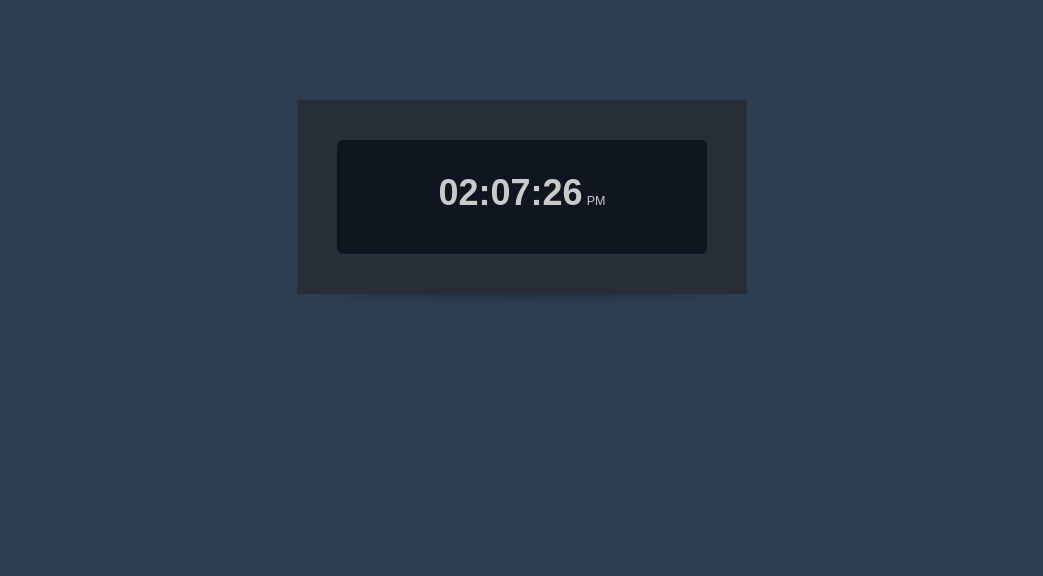
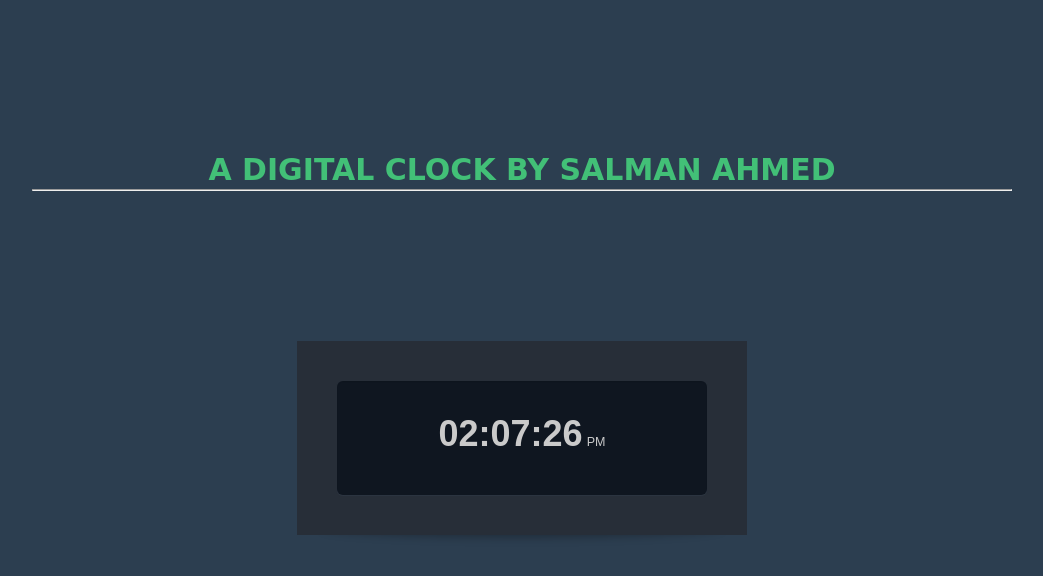
Before and after one commit to salman1237/digitalClock, a plain HTML site: page index.html in a window 1280 px wide. Shown: the whole page, without its empty margins (118-1161 px from the left). Drawn offline with Linux system fonts and the light colour scheme.

Commit message:
Slightly changed

```diff
--- a/index.html
+++ b/index.html
@@ -7,12 +7,18 @@
     <title>Digital Clock</title>
   </head>
   <body>
+    <div id="name">
+      <h1 class="banner">
+        A DIGITAL CLOCK BY SALMAN AHMED <hr>
+      </h1>
+    </div>
     <div id="clock" class="dark">
       <div class="display">
         <h1 id="time"></h1>
         <small></small>
       </div>
     </div>
+
     <!-- JavaScript Includes -->
     <script src="app.js"></script>
   </body>
--- a/style.css
+++ b/style.css
@@ -92,3 +92,15 @@ h1#time {
   display: inline-block;
   font-size: 36px;
 }
+
+.banner{
+  font-family: 'Comic Neue',
+  cursive;
+  text-align: center;
+  color: rgb(66, 192, 119);
+}
+
+#name{
+  margin: 100px;
+  padding: 50px;
+}
```
